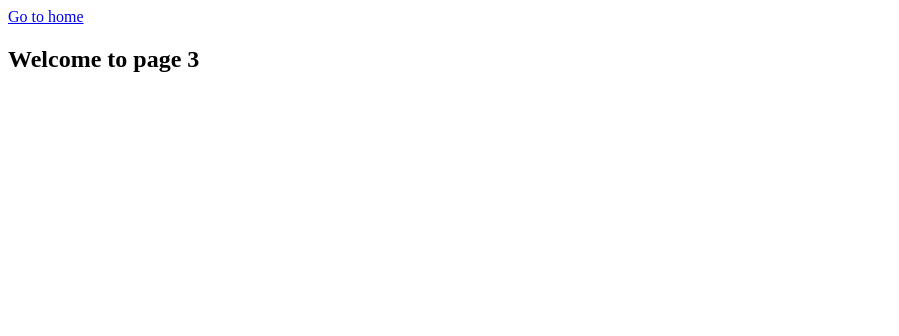
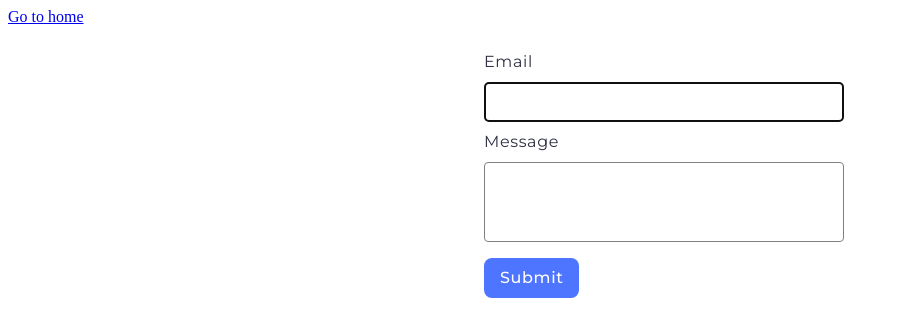
Before and after one commit to MolchanovaOlga/goit-js-hw-09, a website built with Vite: page src/2-form.html in a window 1280 px wide. Shown: the whole page, without its empty margins (0-899 px from the left). Built offline with nearby package versions, Linux system fonts and the light colour scheme.

Commit message:
Added solution to task-1 and added styles to task-2

```diff
--- a/package.json
+++ b/package.json
@@ -9,12 +9,13 @@
     "preview": "vite preview"
   },
   "devDependencies": {
-    "vite": "^4.0.5",
-    "glob": "^8.1.0"
+    "glob": "^8.1.0",
+    "vite": "^4.0.5"
   },
   "author": "Alexander Repeta <alexander.repeta@gmail.com>",
   "license": "ISC",
   "dependencies": {
+    "simplelightbox": "^2.14.2",
     "vite-plugin-full-reload": "^1.0.5",
     "vite-plugin-html-inject": "^1.0.1"
   }
--- a/src/2-form.html
+++ b/src/2-form.html
@@ -10,8 +10,18 @@
   <body>
     <section>
       <a href="./index.html">Go to home</a>
-      <h1>Welcome to page 3</h1>
     </section>
+    <form class="feedback-form" autocomplete="off">
+      <label>
+        Email
+        <input type="email" name="email" autofocus />
+      </label>
+      <label>
+        Message
+        <textarea name="message" rows="8"></textarea>
+      </label>
+      <button type="submit">Submit</button>
+    </form>
     <script type="module" src="./js/2-form.js"></script>
   </body>
 </html>
--- a/src/css/form.css
+++ b/src/css/form.css
@@ -0,0 +1,88 @@
+@import url('https://fonts.googleapis.com/css2?family=Montserrat:wght@400;500&display=swap');
+
+* {
+    box-sizing: border-box;
+}
+
+.feedback-form {
+    margin: 0 auto;
+    width: 360px;
+    padding: 24px;
+    align-items: center;
+    color: #2E2F42;
+    font-family: Montserrat, sans-serif;
+    font-size: 16px;
+    font-weight: 400;
+    line-height: 1.5;
+    letter-spacing: 0.64px;
+}
+
+.feedback-form label {
+    display: flex;
+    flex-direction: column;
+}
+
+.feedback-form label:first-child {
+    margin-bottom: 8px;
+}
+
+.feedback-form input {
+    margin-top: 8px;
+    width: 360px;
+    height: 40px;
+    border-radius: 4px;
+    border: 1px solid #808080;
+    padding: 8px 16px;
+    color: #2E2F42;
+    font-family: Montserrat, sans-serif;
+    font-size: 16px;
+    font-weight: 400;
+    line-height: 1.5;
+    letter-spacing: 0.64px;
+}
+
+.feedback-form input:hover,
+.feedback-form input:focus {
+    border: 1px solid #000;
+}
+
+.feedback-form textarea {
+    margin-top: 8px;
+    width: 360px;
+    height: 80px;
+    resize: none;
+    border-radius: 4px;
+    border: 1px solid #808080;
+    padding: 8px 16px;
+    color: #2E2F42;
+    font-family: Montserrat, sans-serif;
+    font-size: 16px;
+    font-weight: 400;
+    line-height: 1.5;
+    letter-spacing: 0.64px;
+}
+
+.feedback-form textarea:hover,
+.feedback-form textarea:focus {
+    border: 1px solid #000;
+}
+
+.feedback-form button{
+    background-color: #4E75FF;
+    border-style: none;
+    margin-top: 16px;
+    color: #FFF;
+
+    font-family: Montserrat;
+    font-size: 16px;
+    font-weight: 500;
+    line-height: 1.5;
+    letter-spacing: 0.64px;
+    padding: 8px 16px;
+    border-radius: 8px;
+}
+
+.feedback-form button:hover,
+.feedback-form button:focus {
+    background-color: #6C8CFF;
+}
--- a/src/css/header.css
+++ b/src/css/header.css
@@ -19,3 +19,7 @@
 .nav-link:focus {
   color: #747bff;
 }
+
+.nav {
+  margin-right: 100px;
+}
```
Also changed, not shown: src/js/1-gallery.js (+7 -25 lines), 1 other file.
